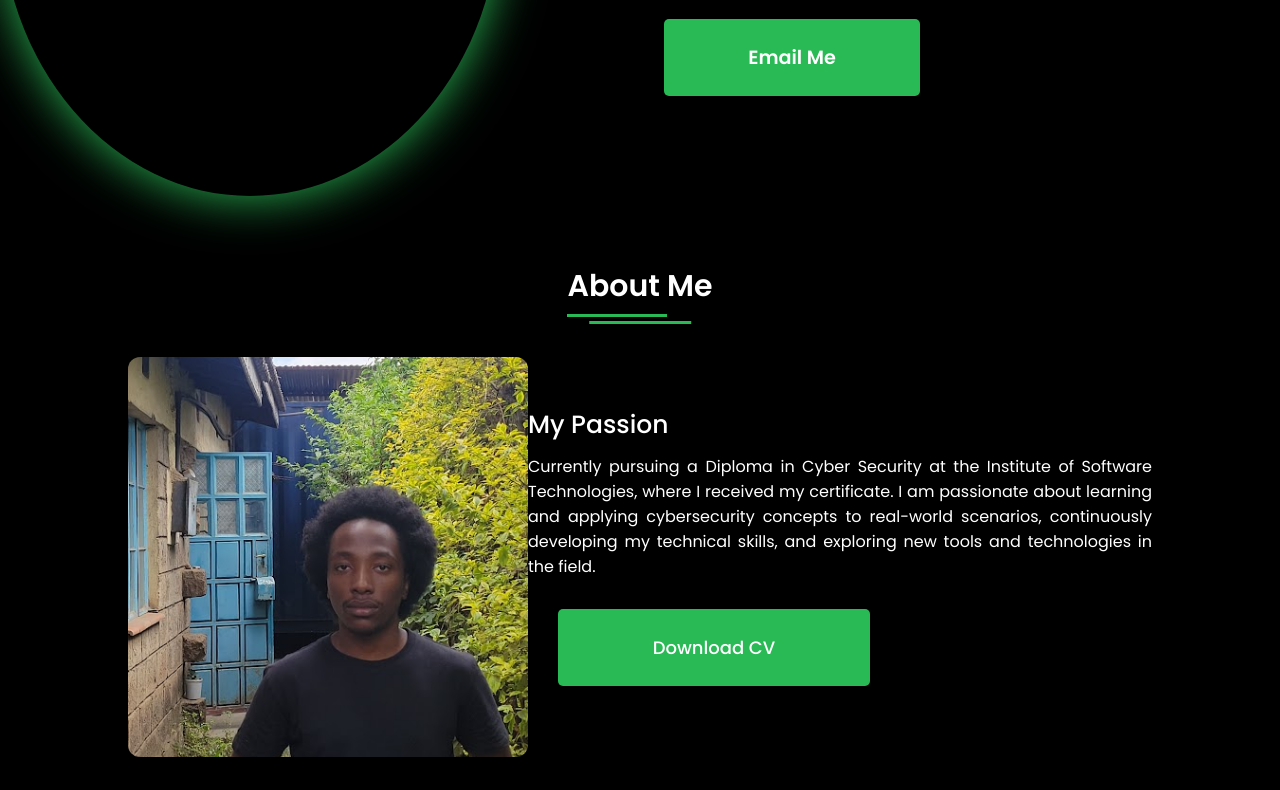
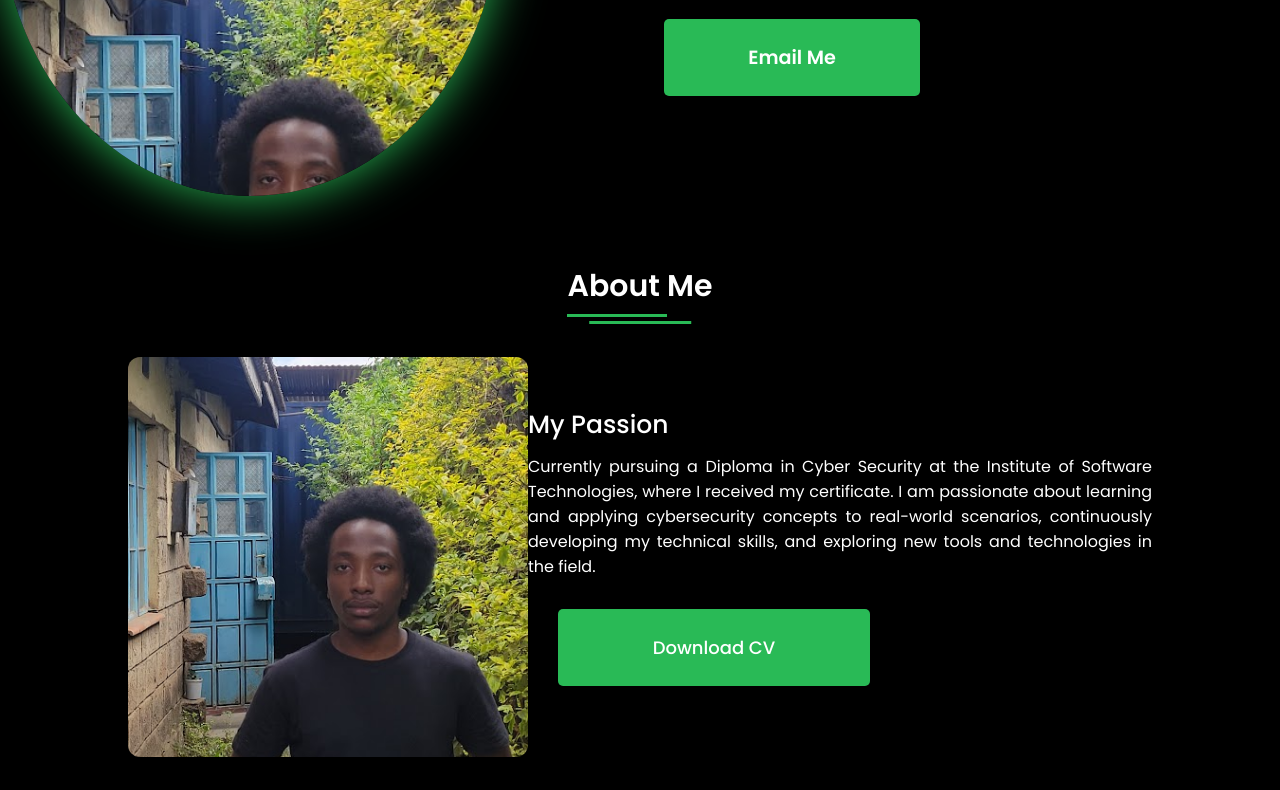
Before and after one commit to nimwangibana/mywebsite, a plain HTML site: page index.html in a window 1280 px wide. Shown: the part 536-1326 px from the top of the page. Drawn offline with nearby package versions, Linux system fonts and the light colour scheme.

Commit message:
Update image source path in index.html

```diff
--- a/index.html
+++ b/index.html
@@ -38,7 +38,7 @@
         </nav>
         <section class="main-container">
             <div class="image" data-aos="zoom-out" data-aos-duration="1500" data-aos-delay="700">
-                <img src="image/me.jpg" alt="My Photo">
+                <img src="me.jpg" alt="My Photo">
             </div>
             <div class="content">
                 <h1 data-aos="fade-left">
```
